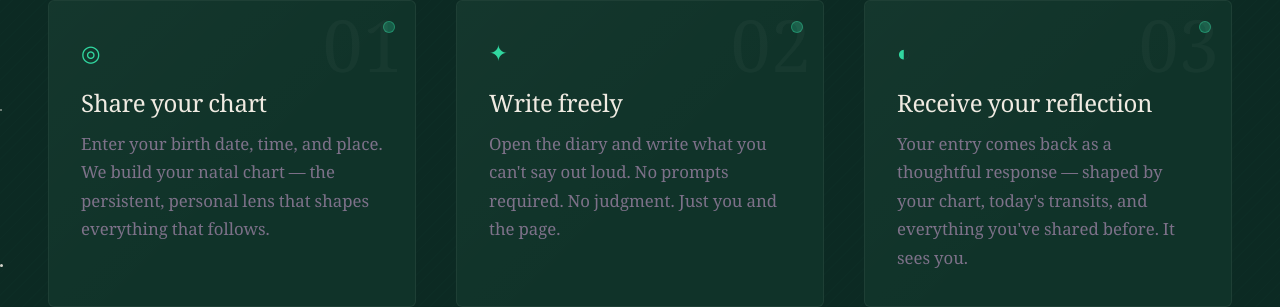
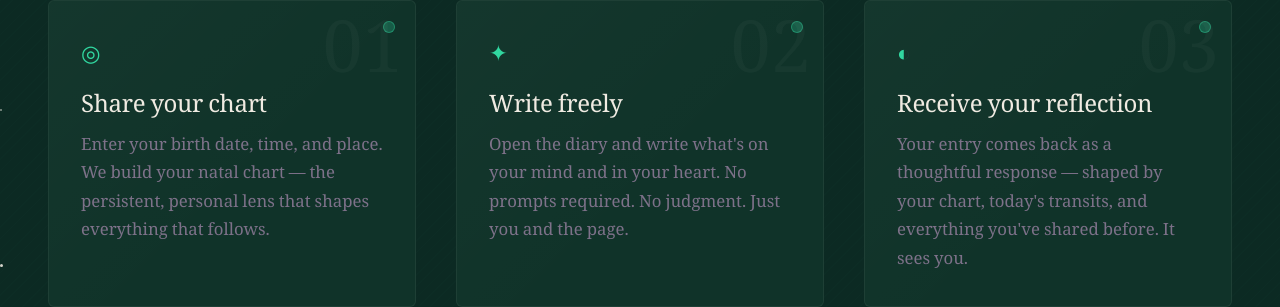
Before and after one commit to JamoutAi/scorpiorising, a Next.js app: page / in a window 1280 px wide. Shown: the part 5651-5958 px from the top of the page. Built offline with nearby package versions, Linux system fonts and the light colour scheme; no server answers; a web font is replaced by a local one.

Commit message:
copy: replace 'what you can't say out loud' with 'write what's on your mind and in your heart'

```diff
--- a/src/components/CoreLoop.tsx
+++ b/src/components/CoreLoop.tsx
@@ -11,7 +11,7 @@ const steps = [
     number: "02",
     icon: "✦",
     title: "Write freely",
-    body: "Open the diary and write what you can't say out loud. No prompts required. No judgment. Just you and the page.",
+    body: "Open the diary and write what's on your mind and in your heart. No prompts required. No judgment. Just you and the page.",
   },
   {
     number: "03",
--- a/src/lib/anthropic.ts
+++ b/src/lib/anthropic.ts
@@ -143,7 +143,7 @@ export function fallbackReading(
     `Sun in ${chart.sun}. Moon in ${chart.moon}. Rising in ${chart.rising}${chart.risingApprox ? " (approximate)" : ""}.`,
     `Other placements: ${list}.`,
     ``,
-    entry ? `You wrote: "${entry.slice(0, 220)}"` : "Write what you can't say out loud, and I'll reflect it back through your chart.",
+    entry ? `You wrote: "${entry.slice(0, 220)}"` : "Write what's on your mind and in your heart, and I'll reflect it back through your chart.",
     ``,
     `(A full reading couldn't be generated just now — your entry is saved. Try again in a moment.)`,
   ].join("\n");
```
